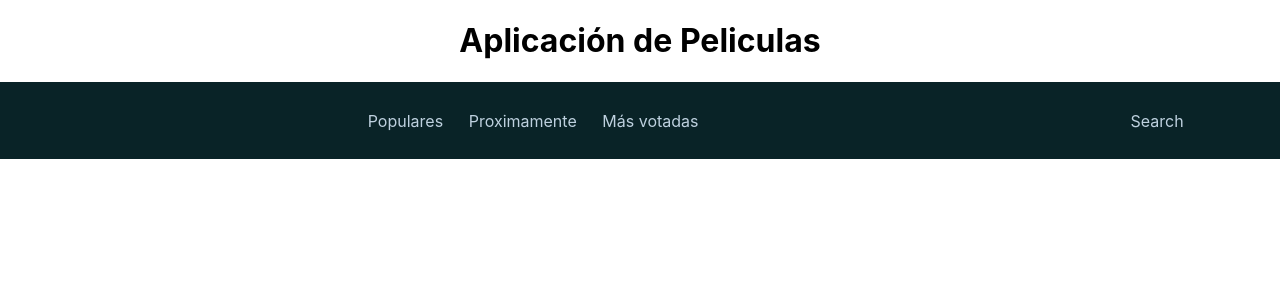
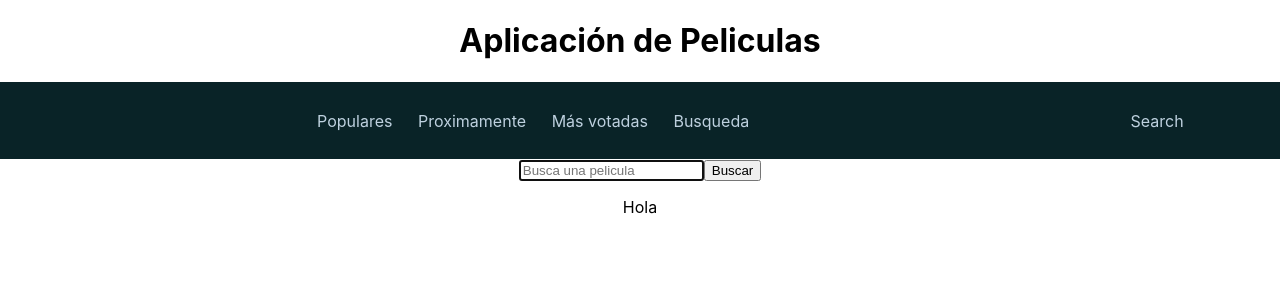
Before and after one commit to pardo30/MoviesAPI, a React (Create React App) app: page /search/movie in a window 1280 px wide. Shown: the top 300 px of the page. Built offline with nearby package versions, Linux system fonts and the light colour scheme.

Commit message:
Search initial

```diff
--- a/src/App.js
+++ b/src/App.js
@@ -4,6 +4,7 @@ import Header from './components/Header';
 import Movies from './container/Movies/Movies';
 import './App.css';
 import Title from './components/Title';
+import Search from './components/Search';
 
 
 function App() {
@@ -14,6 +15,7 @@ function App() {
         <Header/>
         <Switch>
           <Route path='/:movieType' component={Movies} exact></Route>
+          <Route path='/search/movie' component={Search} />
         </Switch>
       </BrowserRouter>
     </div>
--- a/src/components/Header.jsx
+++ b/src/components/Header.jsx
@@ -15,6 +15,9 @@ const Header = () => {
                 <NavLink to='/top_rated'>
                 <div className='top_rated'>Más votadas</div>
                 </NavLink>
+                <NavLink to='/search/movie'>
+                <div className='search'>Busqueda</div>
+                </NavLink>
             </div>
             <div>
                 Search
--- /dev/null
+++ b/src/components/Search.jsx
@@ -0,0 +1,46 @@
+import React, { useEffect, useState } from 'react'
+import axios from 'axios'
+import Movie from './Movie'
+
+const Search = () => {
+    const [searchData, setSearchData] = useState('')
+    const [movies, setMovies] = useState([])
+
+    const handleChangeInput = e => {
+        const base = e.target;
+        e.preventDefault();
+        setSearchData(String(base.value))
+    }
+
+    const SearchMovie = () => {
+        useEffect(() => {
+            axios.get(`https://api.themoviedb.org/3/search/movie?api_key=6db8b1cae4de7ed79b6af06f87c63d15&language=es-ES&query=${searchData}`)
+            .then(res=> setMovies(res.data.results))
+            .catch(error => console.error(error))
+        }, [])
+
+    }
+
+    return (
+        <div>
+           <div className="search">
+               <form action="">
+                   <input
+                   type='text'
+                   autoFocus
+                   placeholder='Busca una pelicula'
+                   onChange={handleChangeInput}
+                   value={searchData}/>
+                   <button onClick={SearchMovie}>Buscar</button>
+               </form>
+           </div>
+           <div className="result">
+                   <p>Hola</p>
+
+            {movies?.map(movie=><Movie movie={movie} key={movie.id}/>)}
+            </div>
+        </div>
+    )
+}
+
+export default Search
```
